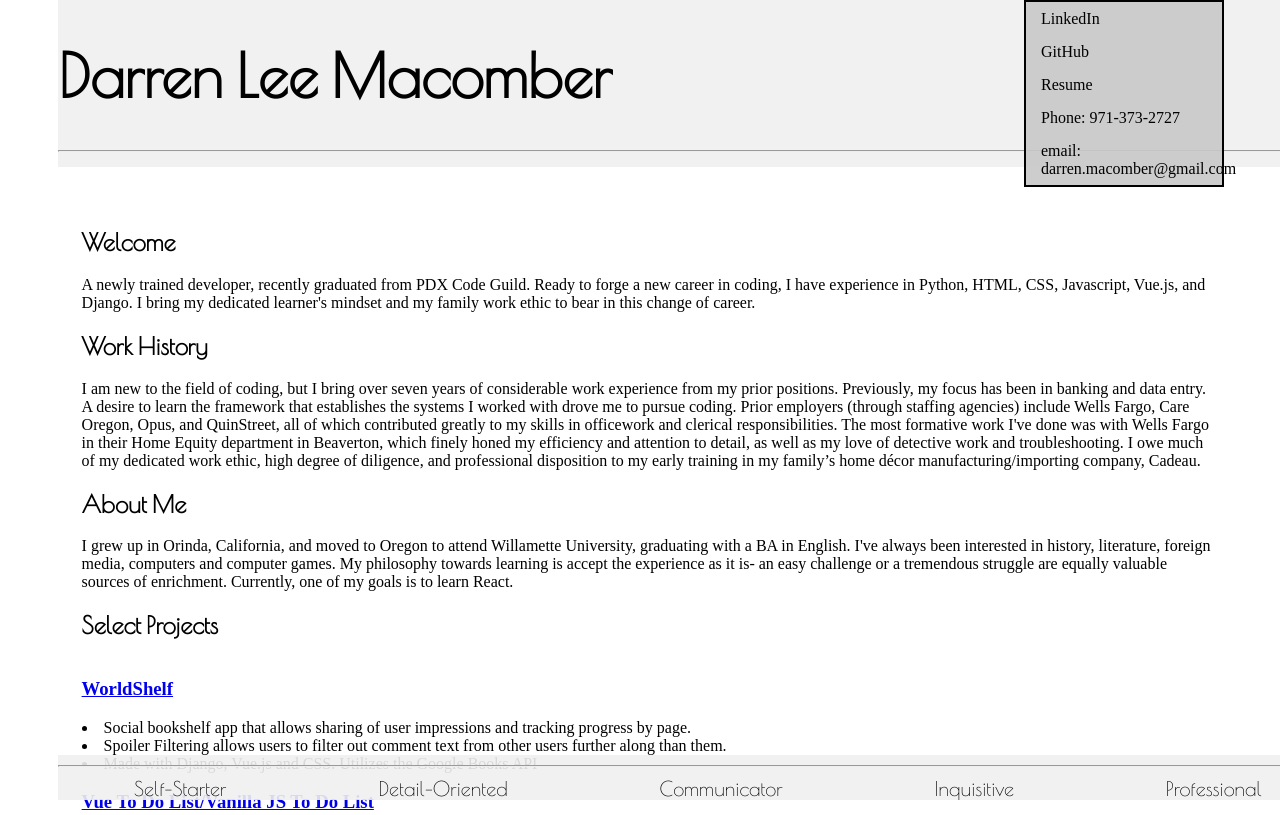
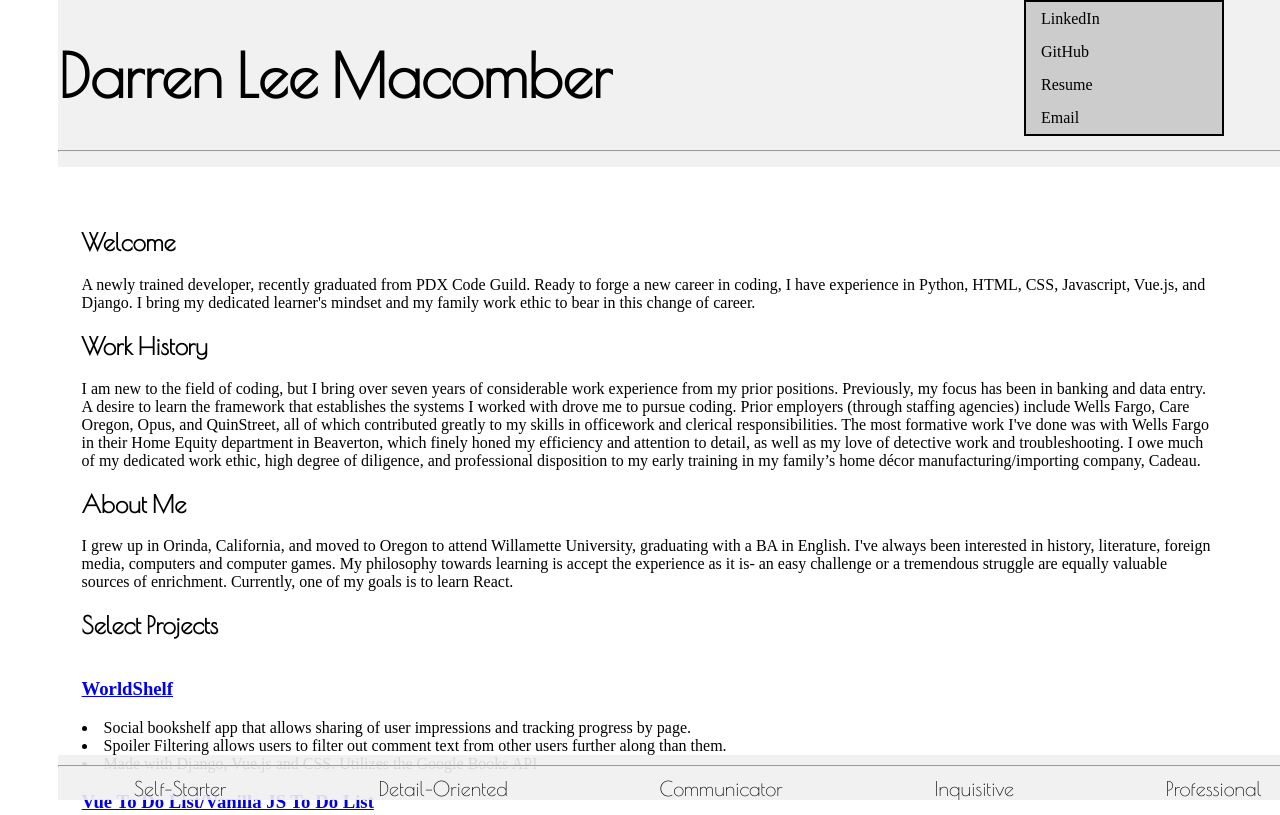
Before and after one commit to darrenmacomber/darrenmacomber.github.io, a plain HTML site: page index.html in a window 1280 px wide. Shown: the top 815 px of the page. Drawn offline with nearby package versions, Linux system fonts and the light colour scheme; a web font is replaced by a local one.

Commit message:
Updated 8/5

```diff
--- a/index.html
+++ b/index.html
@@ -94,6 +94,7 @@
       border-width: 2px;
       box-sizing: border-box;
       background: rgba(200, 200, 200, 0.90);
+      word-wrap: break-word;
     }
 
     ul {
@@ -160,8 +161,7 @@
     <li><a href="https://www.linkedin.com/in/darren-macomber-dmOR/">LinkedIn</a></li>
     <li><a href="https://github.com/darrenmacomber">GitHub</a></li>
     <li><a href="https://github.com/darrenmacomber/darrenmacomber.github.io/raw/master/DarrenResume2019.pdf">Resume</a></li>
-    <li><a>Phone: 971-373-2727</a><li>
-    <li><a>email: darren.macomber@gmail.com</a></li>
+    <li><a href = "mailto:darren.macomber@gmail.com?subject = Feedback&body = Message">Email</a></li>
   </ul>
 </section>
 <footer>
```
